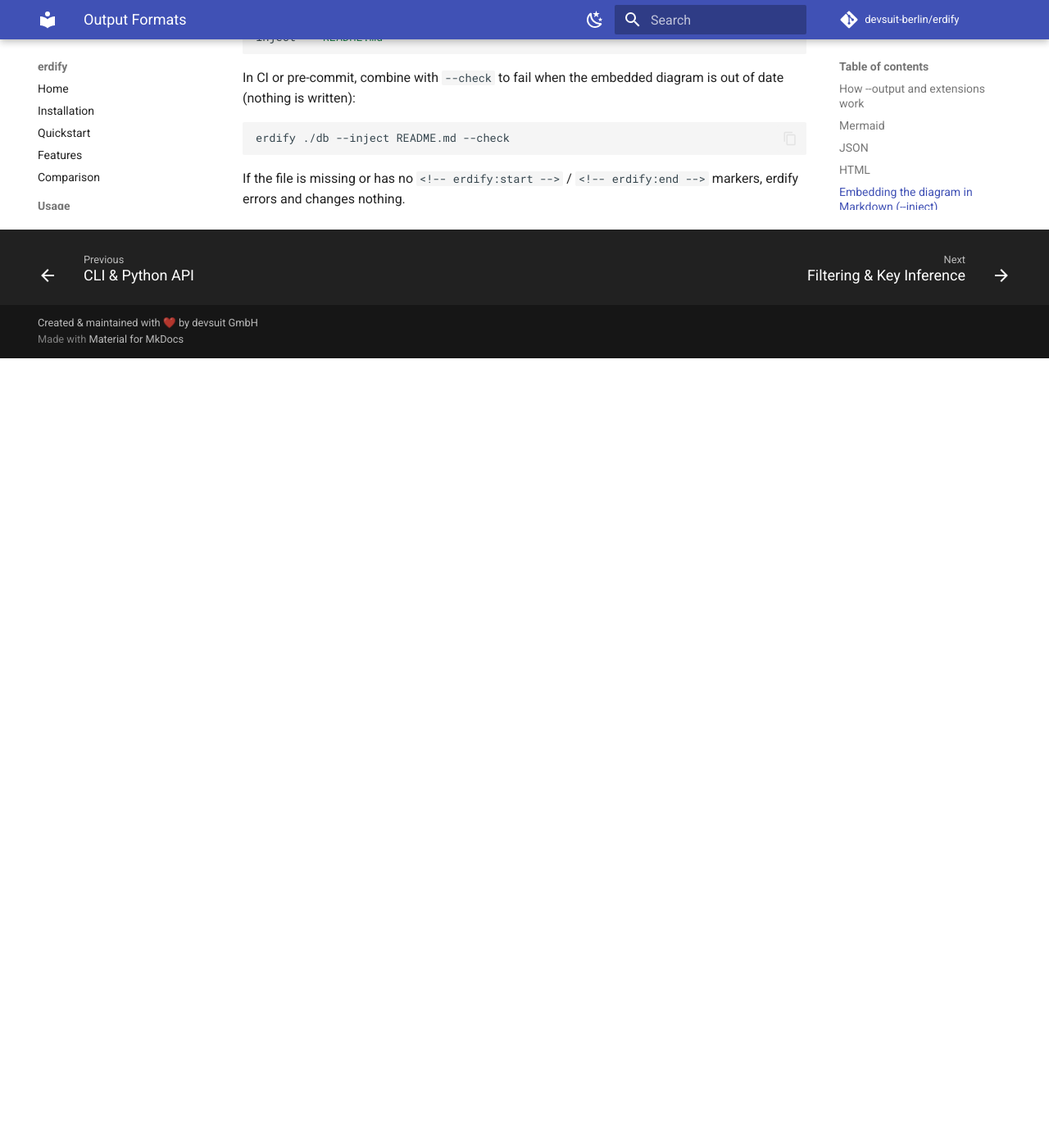
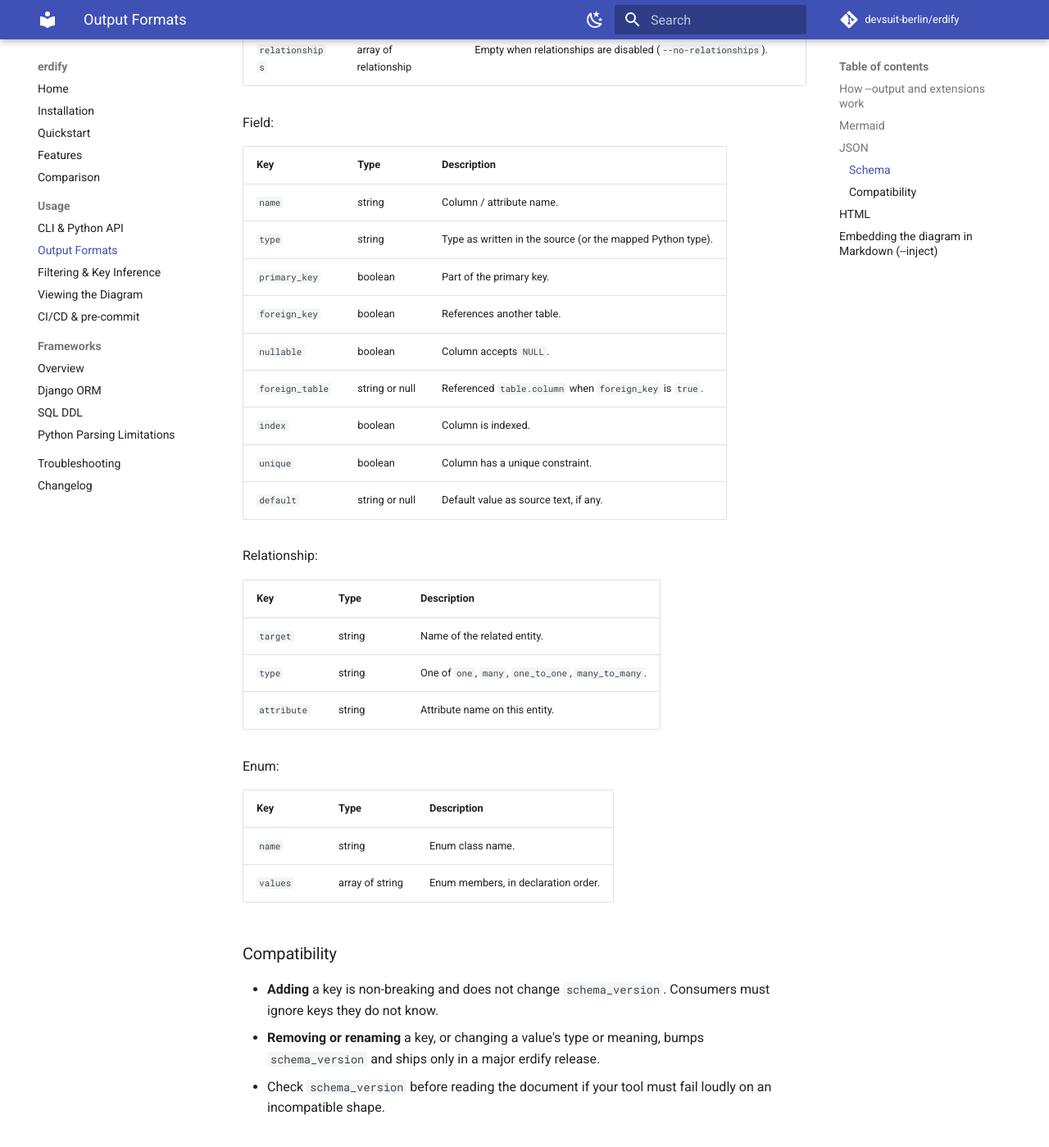
Before and after one commit to devsuit-berlin/erdify, an MkDocs documentation site: the page built from docs/usage/output-formats.md, in a window 1280 px wide and 1400 px high, scrolled down 2950 px. Shown: the whole window at 82% size. Built offline with MkDocs 1.6.1 and Material for MkDocs 9.7.7, drawn with Linux system fonts in a browser that asks for light colours; comment, search, counter and statistics services are not loaded; before the commit the page ends 3387 px from its top, so only the background shows below that; some of the changed text lies outside the part shown.

Commit message:
feat(json): add schema_version to JSON output and document the full schema (#198)
## Summary

`--format json` is the integration point for downstream tools but
carried no version marker, so consumers could not detect a future shape
change. This PR locks the JSON contract ahead of 1.0:

- Emits `"schema_version": 1` as the **first** key of the document,
exposed as `erdify.generator.JSON_SCHEMA_VERSION`.
- `docs/usage/output-formats.md` now documents every key (top level,
entity, field, relationship, enum) with type, nullability and allowed
values, plus the compatibility rules:
- adding keys is non-breaking and does not bump `schema_version`;
consumers must ignore unknown keys
- removing/renaming a key or changing a value's type/meaning bumps it
and ships only in a major release
- New tests assert `schema_version` is first, and pin every object's key
set, so an accidental shape change fails CI and forces a decision.

Out of scope: the optional JSON Schema file from the issue. Validating
against it would need a `jsonschema` dev dependency, and the pinned-key
tests already catch shape drift. Policy wording for the wider project
goes into #197.

The output is additive, so existing consumers are unaffected.

## Related issues

Closes #196

## Type of change

- [ ] Bug fix
- [x] New feature
- [x] Documentation
- [ ] Refactor / maintenance

## Checklist

- [x] Tests added or updated for the change
- [x] `uv run pytest` passes locally
- [x] `uv run ruff check src/ tests/` and `uv run mypy src/` pass
- [x] Docs/README updated if behavior changed
- [x] `CHANGELOG.md` updated under `[Unreleased]`

````diff
--- a/docs/usage/output-formats.md
+++ b/docs/usage/output-formats.md
@@ -99,6 +99,7 @@ point for downstream tools that want erdify's model without re-parsing source.
 
 ```json
 {
+  "schema_version": 1,
   "title": "Database ERD",
   "entities": [
     {
@@ -117,6 +118,66 @@ point for downstream tools that want erdify's model without re-parsing source.
   "enums": [{"name": "Status", "values": ["DRAFT", "PUBLISHED"]}]
 }
 ```
+
+### Schema
+
+Top level:
+
+| Key | Type | Description |
+|---|---|---|
+| `schema_version` | integer | Version of this document shape. Currently `1`. |
+| `title` | string | The diagram title (`--title`). |
+| `entities` | array of entity | One object per table / model. |
+| `enums` | array of enum | Empty when enums are disabled (`--no-enums`). |
+
+Entity:
+
+| Key | Type | Description |
+|---|---|---|
+| `name` | string | Class name (or table name for SQL DDL). |
+| `table_name` | string | Database table name. |
+| `source` | string | One of `sqlmodel`, `sqlalchemy`, `django`, `dataclass`, `pydantic`, `sql`. |
+| `is_link_table` | boolean | `true` for a detected many-to-many join table. |
+| `fields` | array of field | Columns, in declaration order. |
+| `relationships` | array of relationship | Empty when relationships are disabled (`--no-relationships`). |
+
+Field:
+
+| Key | Type | Description |
+|---|---|---|
+| `name` | string | Column / attribute name. |
+| `type` | string | Type as written in the source (or the mapped Python type). |
+| `primary_key` | boolean | Part of the primary key. |
+| `foreign_key` | boolean | References another table. |
+| `nullable` | boolean | Column accepts `NULL`. |
+| `foreign_table` | string or null | Referenced `table.column` when `foreign_key` is `true`. |
+| `index` | boolean | Column is indexed. |
+| `unique` | boolean | Column has a unique constraint. |
+| `default` | string or null | Default value as source text, if any. |
+
+Relationship:
+
+| Key | Type | Description |
+|---|---|---|
+| `target` | string | Name of the related entity. |
+| `type` | string | One of `one`, `many`, `one_to_one`, `many_to_many`. |
+| `attribute` | string | Attribute name on this entity. |
+
+Enum:
+
+| Key | Type | Description |
+|---|---|---|
+| `name` | string | Enum class name. |
+| `values` | array of string | Enum members, in declaration order. |
+
+### Compatibility
+
+- **Adding** a key is non-breaking and does not change `schema_version`.
+  Consumers must ignore keys they do not know.
+- **Removing or renaming** a key, or changing a value's type or meaning, bumps
+  `schema_version` and ships only in a major erdify release.
+- Check `schema_version` before reading the document if your tool must fail
+  loudly on an incompatible shape.
 
 ## HTML
 
````
Also changed, not shown: CHANGELOG.md (+9 -0 lines), 2 other files.
